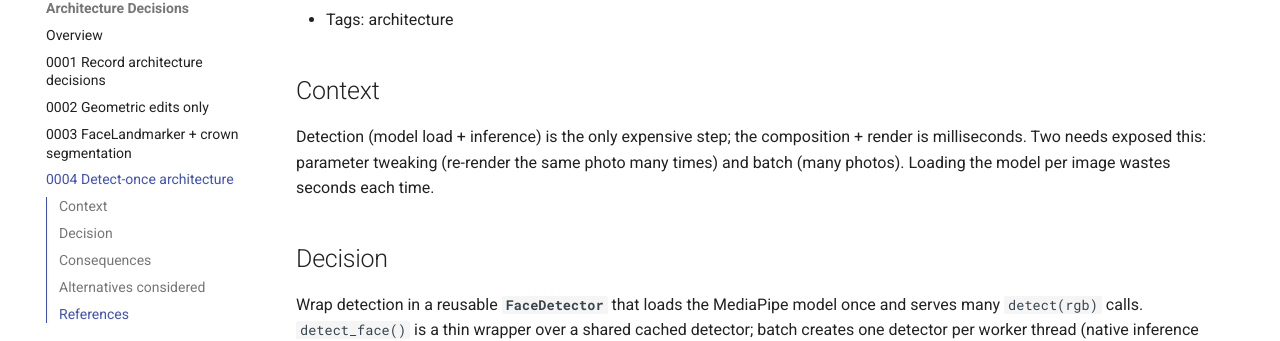
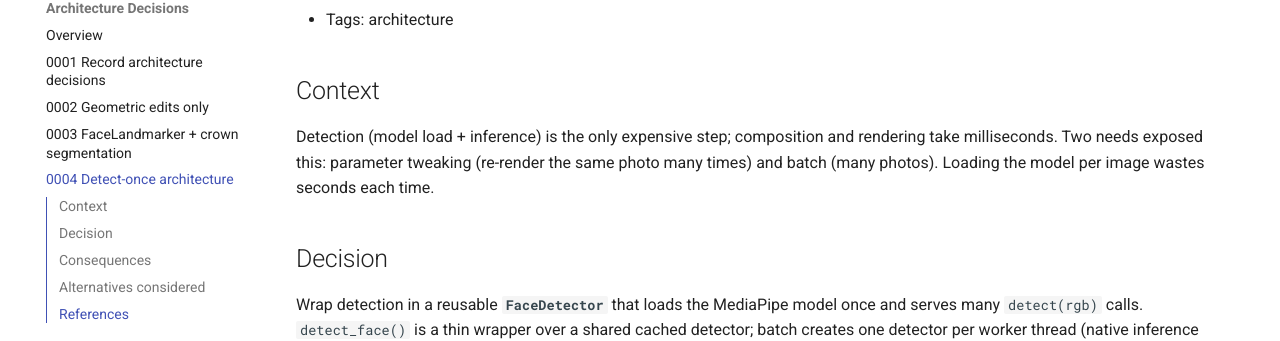
Before and after one commit to P4suta/face-fit, an MkDocs documentation site: the page built from docs/adr/0004-detect-once-architecture.md, in a window 1280 px wide and 1232 px high. Shown: the part 273-614 px from the top of the window. Built offline with MkDocs 1.6.1 and Material for MkDocs 9.7.7, drawn with Linux system fonts in a browser that asks for light colours; comment, search, counter and statistics services are not loaded.

Commit message:
ci: fix markdownlint MD032 in ADR-0004 and self-enable Pages
A wrapped line started with '+ ', which markdownlint parsed as a list (MD032);
reword it. Add enablement: true to configure-pages so the docs deploy no longer
races repo Pages setup.

```diff
--- a/docs/adr/0004-detect-once-architecture.md
+++ b/docs/adr/0004-detect-once-architecture.md
@@ -7,10 +7,10 @@
 
 ## Context
 
-Detection (model load + inference) is the only expensive step; the composition
-+ render is milliseconds. Two needs exposed this: parameter tweaking (re-render
-the same photo many times) and batch (many photos). Loading the model per image
-wastes seconds each time.
+Detection (model load + inference) is the only expensive step; composition and
+rendering take milliseconds. Two needs exposed this: parameter tweaking
+(re-render the same photo many times) and batch (many photos). Loading the model
+per image wastes seconds each time.
 
 ## Decision
 
```
Also changed, not shown: 1 other file.
